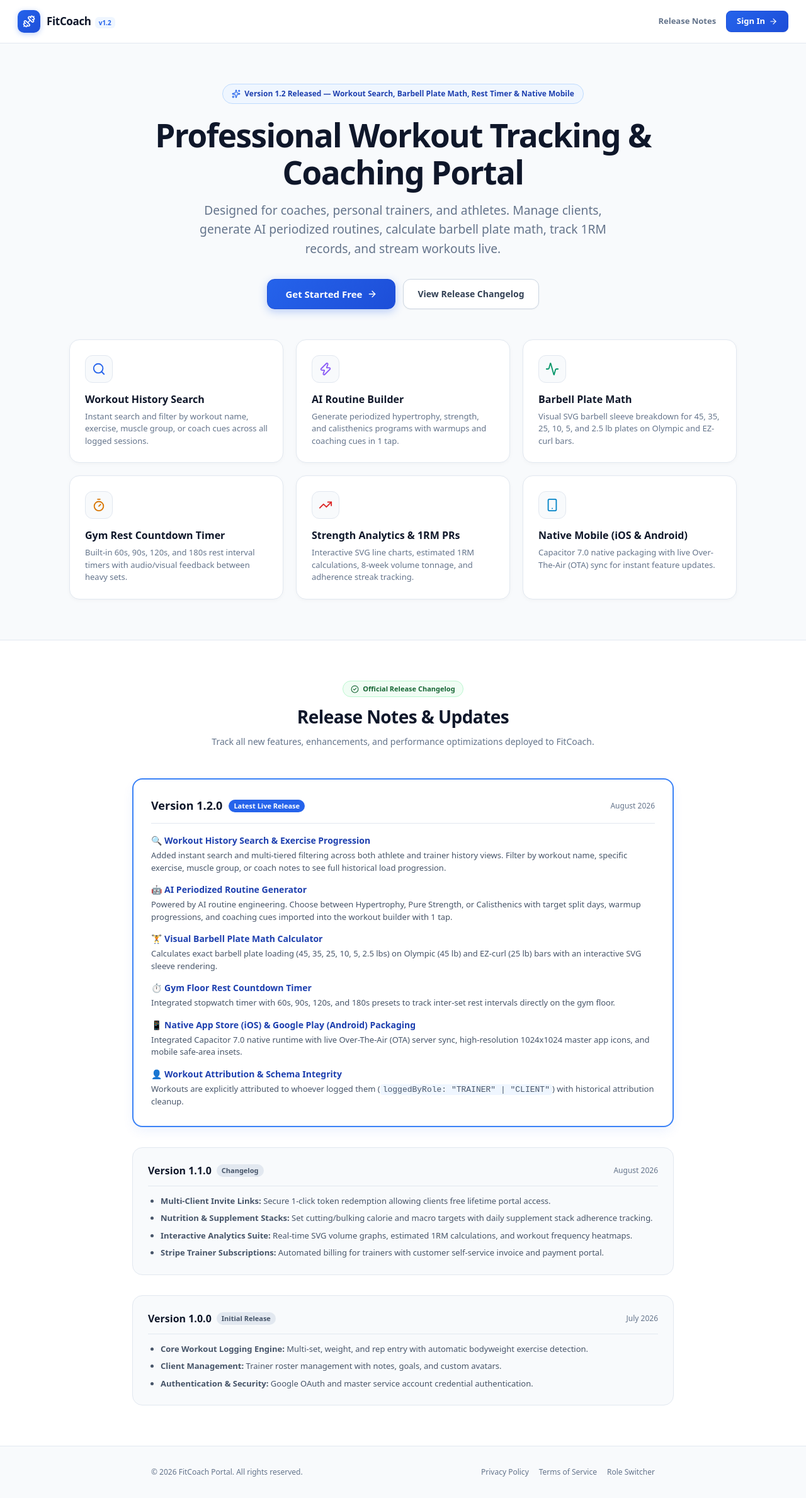
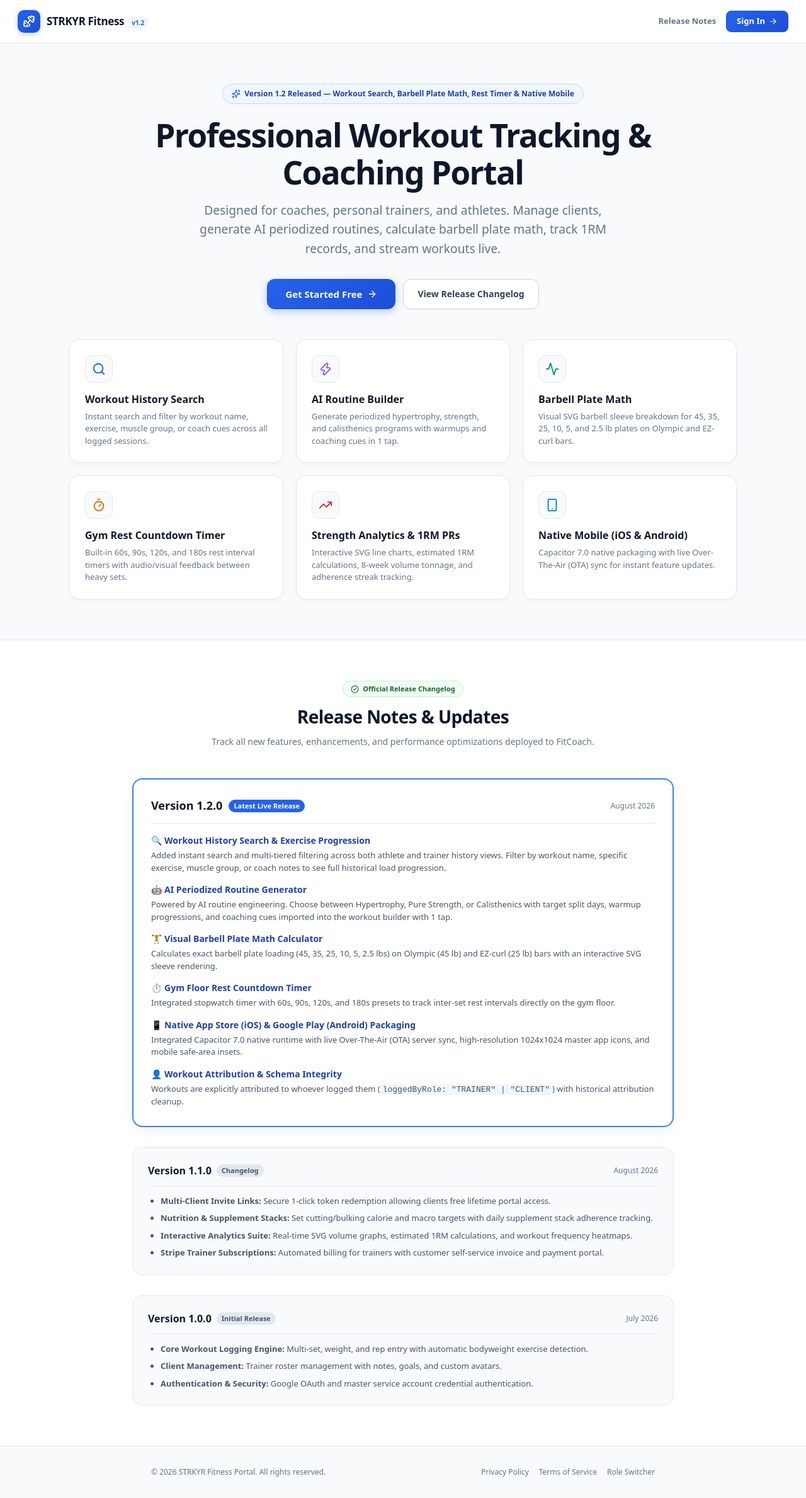
Before and after one commit to cshapiro-1/fitness-app, a Next.js app: page / in a window 1280 px wide. Shown: the whole page at 63% size. Built offline with nearby package versions, Linux system fonts and the light colour scheme; no server answers.

Commit message:
branding: update application and browser tab titles to STRKYR Fitness

```diff
--- a/src/app/auth/signin/page.tsx
+++ b/src/app/auth/signin/page.tsx
@@ -95,7 +95,7 @@ function SignInContent() {
             💪
           </div>
           <h1 style={{ fontSize: "1.6rem", fontWeight: 800, color: "#0f172a", margin: "0 0 0.4rem 0", letterSpacing: "-0.02em" }}>
-            FitCoach Portal
+            STRKYR Fitness
           </h1>
           <p style={{ fontSize: "0.875rem", color: "#64748b", margin: 0 }}>
             Unified platform for coaches and athletes
--- a/src/app/dashboard/components/ReleaseNotesModal.tsx
+++ b/src/app/dashboard/components/ReleaseNotesModal.tsx
@@ -23,7 +23,7 @@ export function ReleaseNotesModal({ isOpen, onClose }: ReleaseNotesModalProps) {
           <div>
             <div style={{ display: "inline-flex", alignItems: "center", gap: "6px", background: "#eff6ff", border: "1px solid #bfdbfe", color: "#1e40af", padding: "3px 10px", borderRadius: "12px", fontSize: "11px", fontWeight: 700, marginBottom: "6px" }}>
               <Sparkles size={12} />
-              <span>What&apos;s New in FitCoach</span>
+              <span>What&apos;s New in STRKYR Fitness</span>
             </div>
             <h2 style={{ fontSize: "20px", fontWeight: 800, color: "#0f172a", margin: 0 }}>
               Release Notes &amp; Updates
--- a/src/app/layout.tsx
+++ b/src/app/layout.tsx
@@ -3,7 +3,7 @@ import { Providers } from "./providers";
 import "./globals.css";
 
 export const metadata: Metadata = {
-  title: "FitCoach — Professional Workout & Coaching Portal",
+  title: "STRKYR Fitness — Professional Workout & Coaching Portal",
   description: "Track workouts, plan periodized routines, analyze strength PRs, and manage coaching clients.",
   manifest: "/manifest.json",
   icons: {
@@ -14,7 +14,7 @@ export const metadata: Metadata = {
   appleWebApp: {
     capable: true,
     statusBarStyle: "black-translucent",
-    title: "FitCoach",
+    title: "STRKYR Fitness",
   },
 };
 
--- a/src/app/page.tsx
+++ b/src/app/page.tsx
@@ -58,7 +58,7 @@ export default async function HomePage() {
             <Dumbbell size={20} />
           </div>
           <div>
-            <span style={{ fontSize: "17px", fontWeight: 800, color: "#0f172a", letterSpacing: "-0.02em" }}>FitCoach</span>
+            <span style={{ fontSize: "17px", fontWeight: 800, color: "#0f172a", letterSpacing: "-0.02em" }}>STRKYR Fitness</span>
             <span style={{ fontSize: "10px", fontWeight: 700, color: "#2563eb", background: "#eff6ff", padding: "2px 6px", borderRadius: "6px", marginLeft: "6px" }}>v1.2</span>
           </div>
         </div>
@@ -398,7 +398,7 @@ export default async function HomePage() {
       <footer style={{ borderTop: "1px solid #e2e8f0", padding: "32px 20px", background: "#f8fafc", textAlign: "center" }}>
         <div style={{ maxWidth: "800px", margin: "0 auto", display: "flex", justifyContent: "space-between", alignItems: "center", flexWrap: "wrap", gap: "16px" }}>
           <div style={{ fontSize: "12px", color: "#64748b" }}>
-            © {new Date().getFullYear()} FitCoach Portal. All rights reserved.
+            © {new Date().getFullYear()} STRKYR Fitness Portal. All rights reserved.
           </div>
           <div style={{ display: "flex", gap: "16px", fontSize: "12px" }}>
             <Link href="/privacy" style={{ color: "#64748b", textDecoration: "none" }}>Privacy Policy</Link>
--- a/src/app/privacy/page.tsx
+++ b/src/app/privacy/page.tsx
@@ -15,7 +15,7 @@ export default function PrivacyPolicyPage() {
         <div style={{ maxWidth: "800px", margin: "0 auto", display: "flex", justifyContent: "space-between", alignItems: "center" }}>
           <Link href="/dashboard" style={{ display: "flex", alignItems: "center", gap: "8px", textDecoration: "none", color: "#2563eb", fontWeight: 700, fontSize: "16px" }}>
             <Dumbbell size={20} />
-            <span>FitCoach</span>
+            <span>STRKYR Fitness</span>
           </Link>
           <Link href="/dashboard" style={{ display: "inline-flex", alignItems: "center", gap: "6px", fontSize: "13px", fontWeight: 600, color: "#64748b", textDecoration: "none" }}>
             <ArrowLeft size={14} />
--- a/src/app/terms/page.tsx
+++ b/src/app/terms/page.tsx
@@ -15,7 +15,7 @@ export default function TermsOfServicePage() {
         <div style={{ maxWidth: "800px", margin: "0 auto", display: "flex", justifyContent: "space-between", alignItems: "center" }}>
           <Link href="/dashboard" style={{ display: "flex", alignItems: "center", gap: "8px", textDecoration: "none", color: "#2563eb", fontWeight: 700, fontSize: "16px" }}>
             <Dumbbell size={20} />
-            <span>FitCoach</span>
+            <span>STRKYR Fitness</span>
           </Link>
           <Link href="/dashboard" style={{ display: "inline-flex", alignItems: "center", gap: "6px", fontSize: "13px", fontWeight: 600, color: "#64748b", textDecoration: "none" }}>
             <ArrowLeft size={14} />
```
